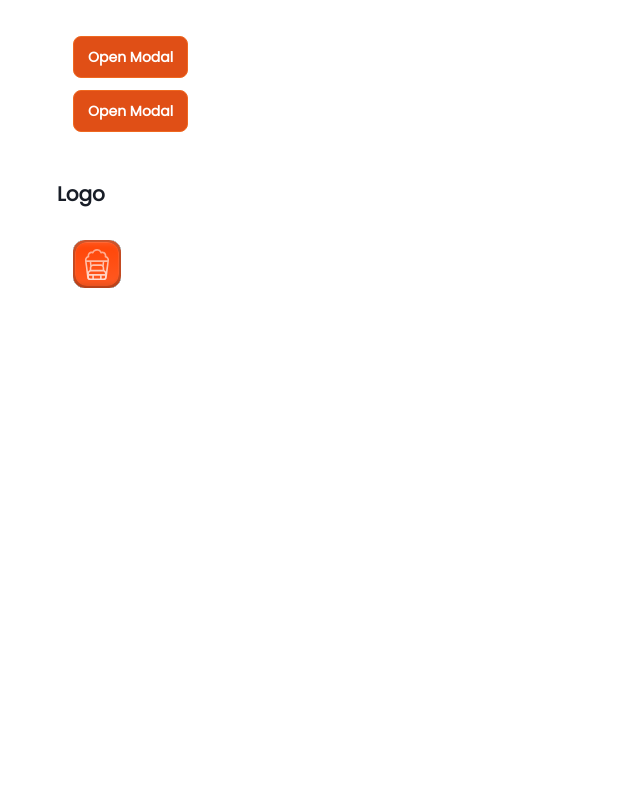
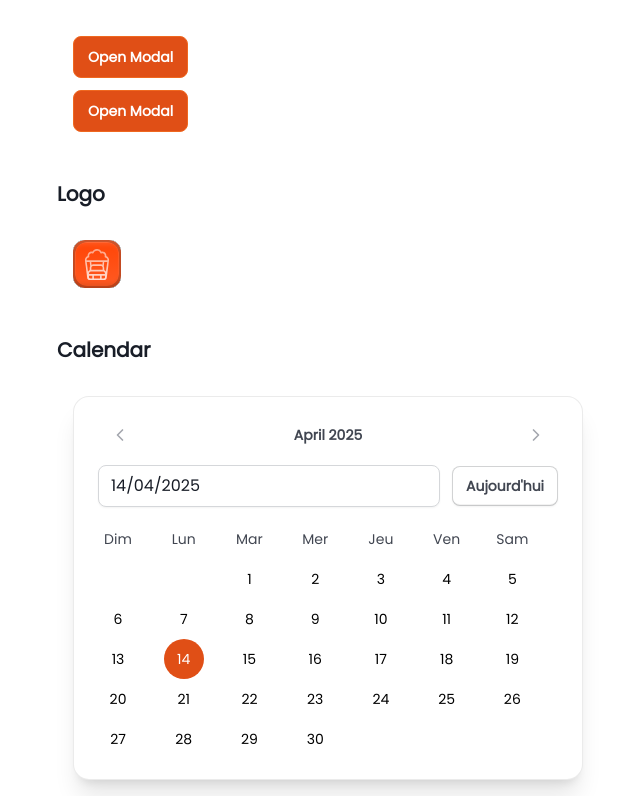
Before and after one commit to camille-girard/PA, a Nuxt app in the folder frontend/: page /doc/components in a window 1280 px wide. Shown: the part 4048-4844 px from the top of the page, without its empty margins (199-839 px from the left). Before the commit the page ends 4352 px from the top, so only its background shows below. Built offline with nearby package versions, Linux system fonts and the light colour scheme.

Commit message:
feat(frontend): add UCalendar component and integrate it into components page

```diff
--- /dev/null
+++ b/frontend/components/organisms/UCalendar.vue
@@ -0,0 +1,322 @@
+<script setup lang="ts">
+import { capitalizeFirstLetter } from '~/utils/string';
+
+interface CalendarProps {
+  modelValue?: Date | null;
+  todayDate?: Date;
+  dayNames?: string[];
+  showTodayButton?: boolean;
+  showDateInput?: boolean;
+  minDate?: Date;
+  maxDate?: Date;
+  dateFormat?: string;
+  inputPlaceholder?: string;
+  todayButtonText?: string;
+}
+
+const props = withDefaults(defineProps<CalendarProps>(), {
+  modelValue: null,
+  todayDate: () => new Date(),
+  dayNames: () => ['Dim', 'Lun', 'Mar', 'Mer', 'Jeu', 'Ven', 'Sam'],
+  showTodayButton: true,
+  showDateInput: true,
+  minDate: undefined,
+  maxDate: undefined,
+  dateFormat: 'dd/MM/yyyy',
+  inputPlaceholder: 'JJ/MM/AAAA',
+  todayButtonText: 'Aujourd\'hui'
+});
+
+const emit = defineEmits<{
+  'update:modelValue': [date: Date | null];
+  'month-change': [date: Date];
+  'invalid-date': [value: string];
+}>();
+
+const today = computed(() => props.todayDate);
+const selected = computed({
+  get: () => props.modelValue,
+  set: (value) => emit('update:modelValue', value)
+});
+const current = ref(new Date(
+  props.modelValue?.getFullYear() || today.value.getFullYear(),
+  props.modelValue?.getMonth() || today.value.getMonth(),
+  1
+));
+
+const dateInputValue = ref('');
+
+const direction = ref<'next' | 'prev'>('next');
+
+function formatDate(date: Date | null): string {
+  if (!date) return '';
+
+  const day = String(date.getDate()).padStart(2, '0');
+  const month = String(date.getMonth() + 1).padStart(2, '0');
+  const year = date.getFullYear();
+
+  return props.dateFormat
+    .replace('dd', day)
+    .replace('MM', month)
+    .replace('yyyy', String(year));
+}
+
+function parseDate(dateString: string): Date | null {
+  if (!dateString) return null;
+
+  if (props.dateFormat === 'dd/MM/yyyy') {
+    const parts = dateString.split('/');
+    if (parts.length !== 3) return null;
+
+    const day = parseInt(parts[0], 10);
+    const month = parseInt(parts[1], 10) - 1;
+    const year = parseInt(parts[2], 10);
+
+    if (isNaN(day) || isNaN(month) || isNaN(year)) return null;
+
+    const date = new Date(year, month, day);
+
+    if (date.getDate() !== day || date.getMonth() !== month || date.getFullYear() !== year) {
+      return null;
+    }
+
+    return date;
+  }
+
+  return null;
+}
+
+const monthYear = computed(() =>
+  capitalizeFirstLetter(current.value.toLocaleString('default', { month: 'long', year: 'numeric' }))
+);
+
+const daysInMonth = computed(() => {
+  const year = current.value.getFullYear();
+  const month = current.value.getMonth();
+  return Array.from({
+    length: new Date(year, month + 1, 0).getDate(),
+  }, (_, i) => i + 1);
+});
+
+const blanks = computed(() => {
+  return Array(current.value.getDay()).fill(0);
+});
+
+watch(() => props.modelValue, (newValue) => {
+  dateInputValue.value = formatDate(newValue);
+}, { immediate: true });
+
+const monthKey = computed(() => `${current.value.getFullYear()}-${current.value.getMonth()}`);
+
+function prevMonth() {
+  direction.value = 'prev';
+  current.value = new Date(current.value.getFullYear(), current.value.getMonth() - 1, 1);
+  emit('month-change', new Date(current.value));
+}
+
+function nextMonth() {
+  direction.value = 'next';
+  current.value = new Date(current.value.getFullYear(), current.value.getMonth() + 1, 1);
+  emit('month-change', new Date(current.value));
+}
+
+function selectDate(day: number) {
+  const newDate = new Date(current.value.getFullYear(), current.value.getMonth(), day);
+
+  if (props.minDate && newDate < props.minDate) return;
+  if (props.maxDate && newDate > props.maxDate) return;
+
+  selected.value = newDate;
+}
+
+function goToToday() {
+  const newMonth = today.value.getMonth();
+  const currentMonth = current.value.getMonth();
+
+  direction.value = newMonth > currentMonth ? 'next' : 'prev';
+
+  if (newMonth === currentMonth && today.value.getFullYear() !== current.value.getFullYear()) {
+    direction.value = today.value.getFullYear() > current.value.getFullYear() ? 'next' : 'prev';
+  }
+
+  current.value = new Date(today.value.getFullYear(), today.value.getMonth(), 1);
+  selected.value = new Date(today.value);
+  emit('month-change', new Date(current.value));
+}
+
+function isToday(day: number) {
+  return (
+    day === today.value.getDate() &&
+    current.value.getMonth() === today.value.getMonth() &&
+    current.value.getFullYear() === today.value.getFullYear()
+  );
+}
+
+function isSelected(day: number) {
+  return (
+    selected.value &&
+    selected.value.getDate() === day &&
+    selected.value.getMonth() === current.value.getMonth() &&
+    selected.value.getFullYear() === current.value.getFullYear()
+  );
+}
+
+function isDisabled(day: number) {
+  const date = new Date(current.value.getFullYear(), current.value.getMonth(), day);
+
+  if (props.minDate && date < props.minDate) return true;
+  if (props.maxDate && date > props.maxDate) return true;
+
+  return false;
+}
+
+function handleDateInput() {
+  const date = parseDate(dateInputValue.value);
+
+  if (date) {
+    selected.value = date;
+
+    const newMonth = date.getMonth();
+    const currentMonth = current.value.getMonth();
+
+    if (newMonth !== currentMonth || date.getFullYear() !== current.value.getFullYear()) {
+      direction.value =
+        date.getFullYear() > current.value.getFullYear() ||
+        (date.getFullYear() === current.value.getFullYear() && newMonth > currentMonth)
+          ? 'next'
+          : 'prev';
+
+      current.value = new Date(date.getFullYear(), date.getMonth(), 1);
+      emit('month-change', new Date(current.value));
+    }
+  } else if (dateInputValue.value) {
+    emit('invalid-date', dateInputValue.value);
+  }
+}
+</script>
+
+<template>
+  <div class="w-fit bg-primary rounded-2xl border border-secondary-alt shadow-xl px-6 py-5">
+    <div class="flex items-center justify-between mb-3">
+      <UButton variant="tertiary" size="sm" @click="prevMonth">
+        <ChevronLeftIcon class="text-fg-quaternary" />
+      </UButton>
+      <transition :name="direction === 'next' ? 'slide-up' : 'slide-down'" mode="out-in">
+        <div :key="monthKey" class="font-semibold text-sm text-secondary">
+          {{ monthYear }}
+        </div>
+      </transition>
+      <UButton variant="tertiary" size="sm" @click="nextMonth">
+        <ChevronRightIcon class="text-fg-quaternary" />
+      </UButton>
+    </div>
+    <div v-if="showDateInput || showTodayButton" class="flex items-center gap-3 mb-3">
+        <UInput
+          v-if="showDateInput"
+          v-model="dateInputValue"
+          type="text"
+          class="w-full"
+          size="sm"
+          :placeholder="inputPlaceholder"
+          @blur="handleDateInput"
+          @keyup.enter="handleDateInput"
+        />
+        <UButton
+          v-if="showTodayButton"
+          variant="secondary"
+          size="md"
+          @click="goToToday"
+        >{{ todayButtonText }}</UButton>
+    </div>
+    <div class="grid grid-cols-7">
+      <p
+        v-for="day in dayNames"
+        :key="day"
+        class="text-secondary text-sm flex items-center justify-center size-10"
+      >
+        {{ day }}
+      </p>
+    </div>
+    <div class="calendar-container overflow-hidden">
+      <transition :name="direction === 'next' ? 'slide-left' : 'slide-right'" mode="out-in">
+        <div :key="monthKey" class="grid grid-cols-7">
+          <div v-for="blank in blanks" :key="'b'+blank" class="size-10" />
+          <button
+            v-for="day in daysInMonth"
+            :key="day"
+            :class="[
+              'flex items-center justify-center size-10 rounded-full text-sm',
+              isToday(day) ? 'bg-active text-secondary font-medium' : '',
+              isSelected(day) ? 'bg-brand-solid text-white' : 'hover:bg-primary-hover',
+              isDisabled(day) ? 'opacity-40 cursor-not-allowed' : 'cursor-pointer'
+            ]"
+            :disabled="isDisabled(day)"
+            @click="selectDate(day)"
+          >
+            {{ day }}
+          </button>
+        </div>
+      </transition>
+    </div>
+  </div>
+</template>
+
+<style scoped>
+.calendar-container {
+  position: relative;
+}
+
+.slide-left-enter-active,
+.slide-left-leave-active,
+.slide-right-enter-active,
+.slide-right-leave-active {
+  transition: all 0.3s ease;
+}
+
+.slide-left-enter-from {
+  transform: translateX(100%);
+  opacity: 0;
+}
+
+.slide-left-leave-to {
+  transform: translateX(-100%);
+  opacity: 0;
+}
+
+.slide-right-enter-from {
+  transform: translateX(-100%);
+  opacity: 0;
+}
+
+.slide-right-leave-to {
+  transform: translateX(100%);
+  opacity: 0;
+}
+
+.slide-up-enter-active,
+.slide-up-leave-active,
+.slide-down-enter-active,
+.slide-down-leave-active {
+  transition: all 0.2s ease;
+}
+
+.slide-up-enter-from {
+  transform: translateY(20px);
+  opacity: 0;
+}
+
+.slide-up-leave-to {
+  transform: translateY(-20px);
+  opacity: 0;
+}
+
+.slide-down-enter-from {
+  transform: translateY(-20px);
+  opacity: 0;
+}
+
+.slide-down-leave-to {
+  transform: translateY(20px);
+  opacity: 0;
+}
+</style>
--- a/frontend/pages/doc/components.vue
+++ b/frontend/pages/doc/components.vue
@@ -3,6 +3,7 @@ import AlertCircleIcon from '~/components/atoms/icons/AlertCircleIcon.vue';
 import SaveIcon from '~/components/atoms/icons/SaveIcon.vue';
 import SettingsIcon from '~/components/atoms/icons/SettingsIcon.vue';
 import UserIcon from '~/components/atoms/icons/UserIcon.vue';
+import UCalendar from '~/components/organisms/UCalendar.vue';
 import type { Column } from '~/components/organisms/UTable.vue';
 
 const authStore = useAuthStore();
@@ -14,6 +15,7 @@ const switchValue = ref<boolean>(false);
 const isModalOpen = ref(false);
 const isSecondModalOpen = ref(false);
 const numberValue = ref(0)
+const selectedDate = ref(new Date());
 
 const columns: Column[] = [
     { key: 'name', label: 'Name', sortable: true },
@@ -459,5 +461,12 @@ function handleRowClick(row: Record<string, unknown>) {
                 <ULogo class="size-12" />
             </div>
         </section>
+
+        <section class="w-full max-w-3xl">
+            <h2 class="text-xl font-semibold mb-4 text-primary">Calendar</h2>
+            <div class="p-4 bg-gray-100/10 rounded-lg space-y-3">
+                <UCalendar v-model="selectedDate" />
+            </div>
+        </section>
     </main>
 </template>
--- /dev/null
+++ b/frontend/utils/string.ts
@@ -0,0 +1,3 @@
+export function capitalizeFirstLetter(val: string) {
+    return String(val).charAt(0).toUpperCase() + String(val).slice(1);
+}
```
